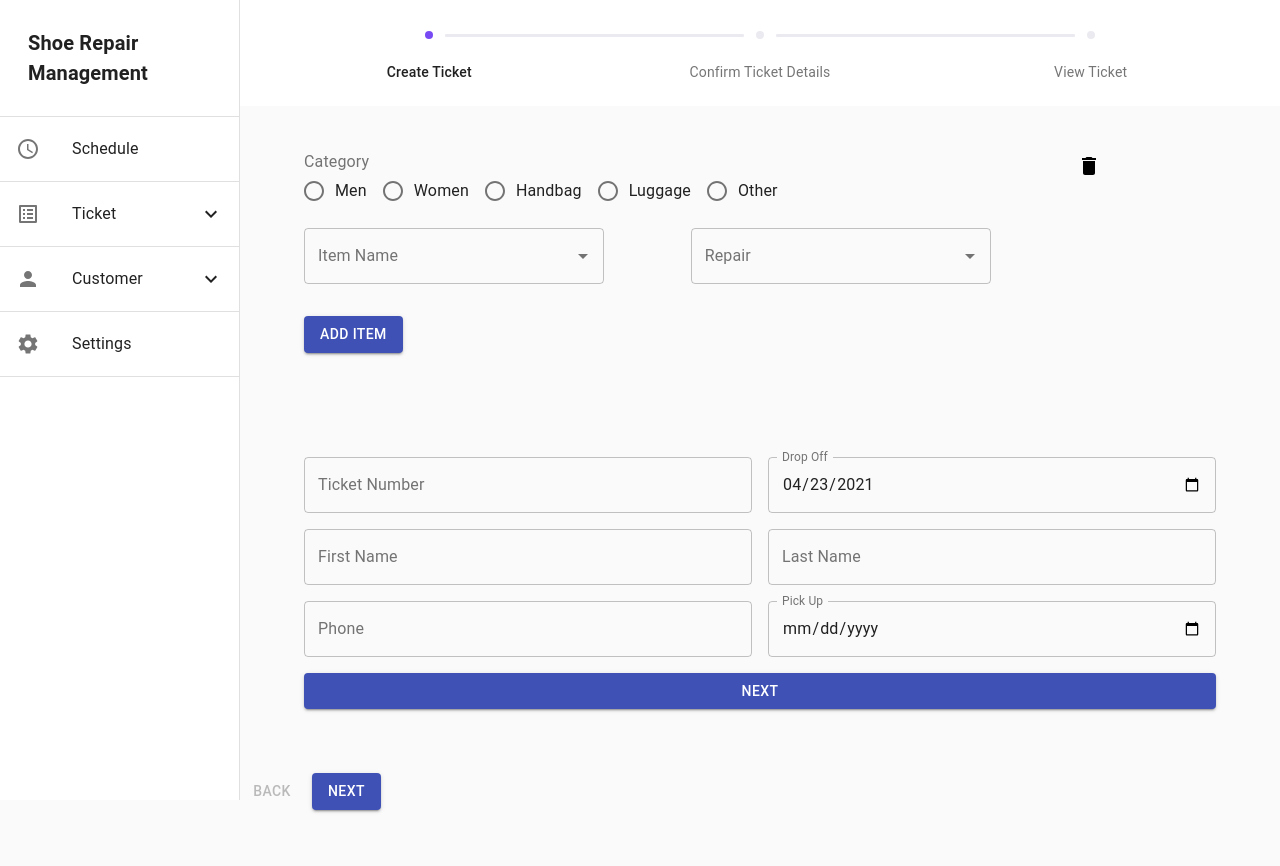
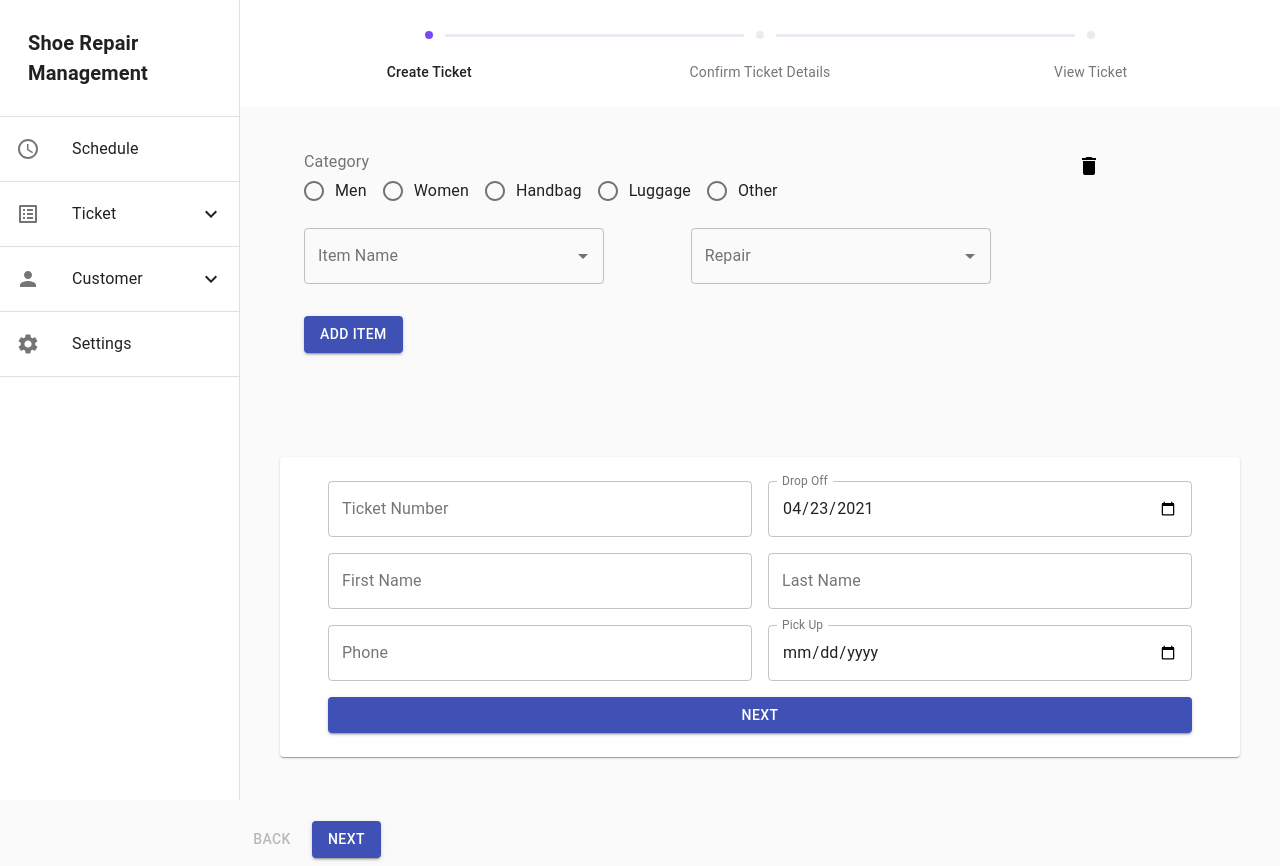
Before and after one commit to gosupark27/Shoe-Repair-Management, a React (Create React App) app in the folder client/: page /ticket in a window 1280 px wide. Before the commit the page ends 818 px from the top, so only its background shows below. Built offline with nearby package versions, Linux system fonts and the light colour scheme.

Commit message:
feat: Styling ticket, customer, item forms

```diff
--- a/client/src/component/customerForm.js
+++ b/client/src/component/customerForm.js
@@ -9,11 +9,14 @@ import * as Yup from 'yup';
 import Textfield from './FormsUI/Textfield/index'
 import Button from './FormsUI/Button/index'
 import DateTimePicker from './FormsUI/DateTimePicker/index'
+import Paper from '@material-ui/core/Paper';
+
 
 const useStyles = makeStyles(theme => ({
     formWrapper: {
         marginTop: theme.spacing(5),
         marginBottom: theme.spacing(8),
+        padding:theme.spacing(3),
     },
 }));
 
@@ -84,7 +87,7 @@ const TicketForm = ({setTicket}) => {
     return (
         <Grid container>
             <Grid item xs={12}>
-                <Container maxWidth='md' >
+                <Container maxWidth='md' component={Paper}>
                     <div className={classes.formWrapper}>
                         <Formik
                             initialValues={{ ...INITIAL_FORM_STATE }}
--- a/client/src/component/multiStepTicket.js
+++ b/client/src/component/multiStepTicket.js
@@ -9,8 +9,8 @@ import Check from '@material-ui/icons/Check';
 import StepConnector from '@material-ui/core/StepConnector';
 import Button from '@material-ui/core/Button';
 import Typography from '@material-ui/core/Typography';
-import CreateTicketForm from './createTicketForm'
-import EditTicketFrom from './editTicketForm'
+import CreateTicketForm from './createTicketForm';
+import EditTicketForm from './editTicketForm';
 
 const QontoConnector = withStyles({
   alternativeLabel: {
```
